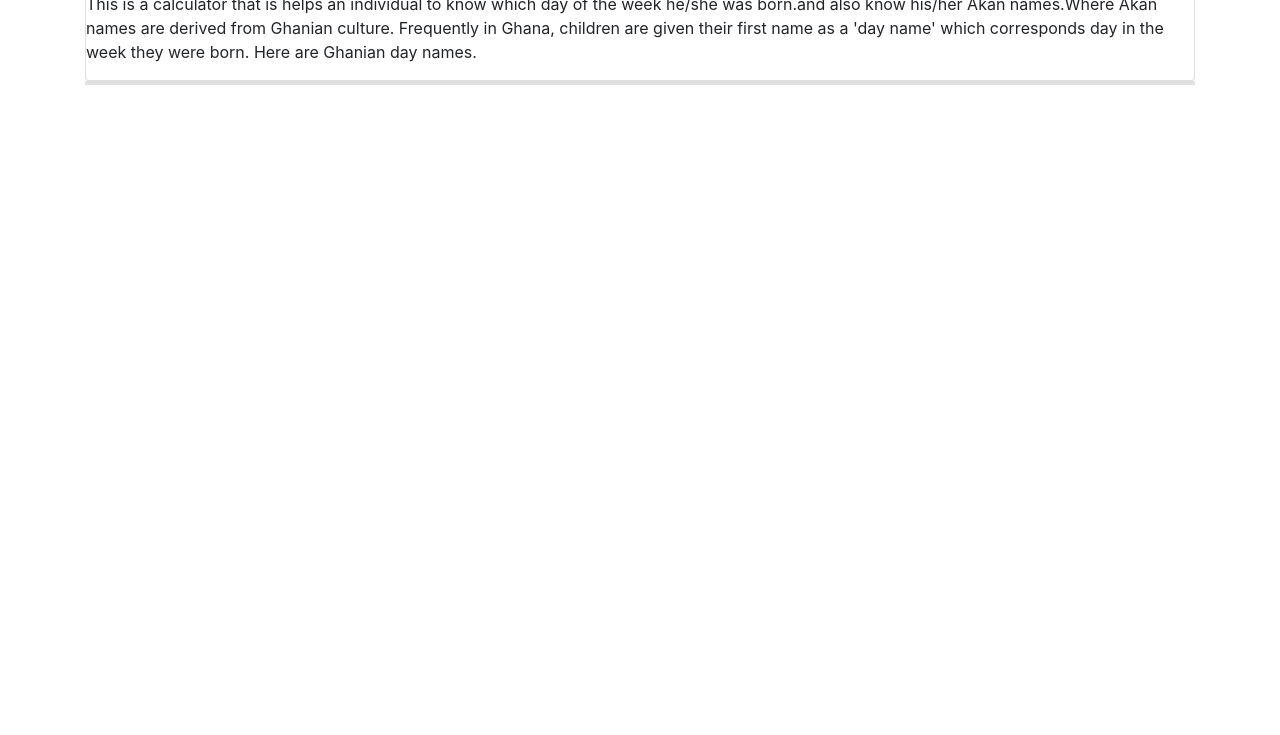
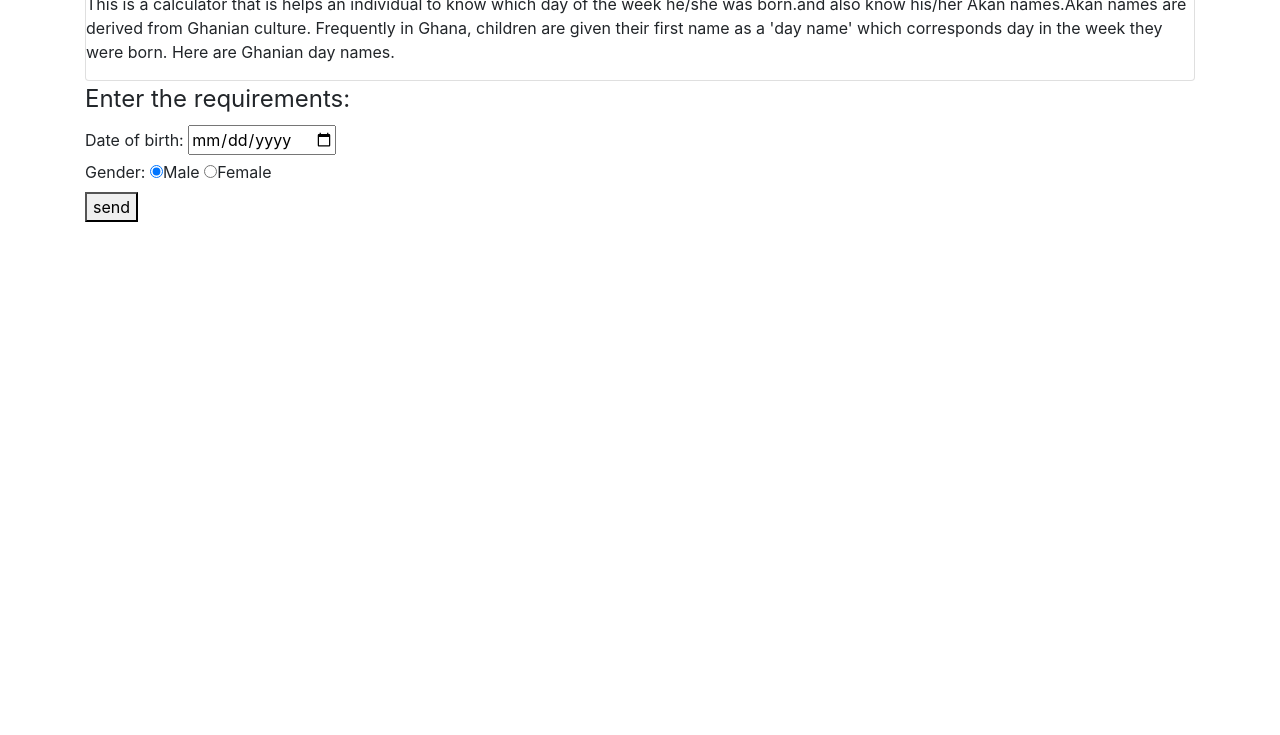
Before and after one commit to Mugengano18/birth-calculator, a plain HTML site: page index.html in a window 1280 px wide. Shown: the part 65-800 px from the top of the page. Drawn offline with Linux system fonts and the light colour scheme.

Commit message:
I just finished My form for the user

```diff
--- a/index.html
+++ b/index.html
@@ -6,30 +6,36 @@
     <meta http-equiv="X-UA-Compatible" content="ie=edge">
     <title>Birth-calculator</title>
     <link href="css/bootstrap.css" rel="stylesheet" type="text/css">
+    <link href="css/birth.css" rel="stylesheet" type="text/css">
 </head>
 <body>
     <div class="container">
+            <h1>BIRTHDAY CALCULATOR</h1>
         <div class="card">
             <div class="row">
-                <h1>BIRTHDAY CALCULATOR</h1>
                 <div class="col-md-12">
                     <p>This is a calculator that is helps an individual to know which day of
-                        the week he/she was born.and also know his/her Akan names.Where Akan names are
+                        the week he/she was born.and also know his/her Akan names.Akan names are
                          derived from Ghanian culture. Frequently in Ghana, children are given their first
                          name as a 'day name' which corresponds day in the week they were born. Here are Ghanian day names. </p>
                 </div>
             </div>
         </div>
-        <div class="card">
-            <div class="row">
-                <div class="col-md-2"></div>
-                <div class="col-md-8"></div>
-                <div class="col-md-2"></div>
+                <div>
+                        <form action="script" method="GET">
+                            <legend>Enter the requirements:</legend>
+                            <label for="date">Date of birth:</label>
+                            <input type="date">
+                            <div class="date">
+                                    <label for="gender">Gender:</label>
+                                    <input type="radio"name="gender" value="Male" checked>Male
+                                    <input type="radio" name="gender" value="Female">Female<br>
+                                    <div class="button">
+                                        <button type="submit">send</button>
+                            </div>
+                            </div>
+                        </form>
+                </div>
             </div>
-        </div>
-        <div class="card">
-            <div class="row"></div>
-        </div>
-    </div>
 </body>
 </html>
```
